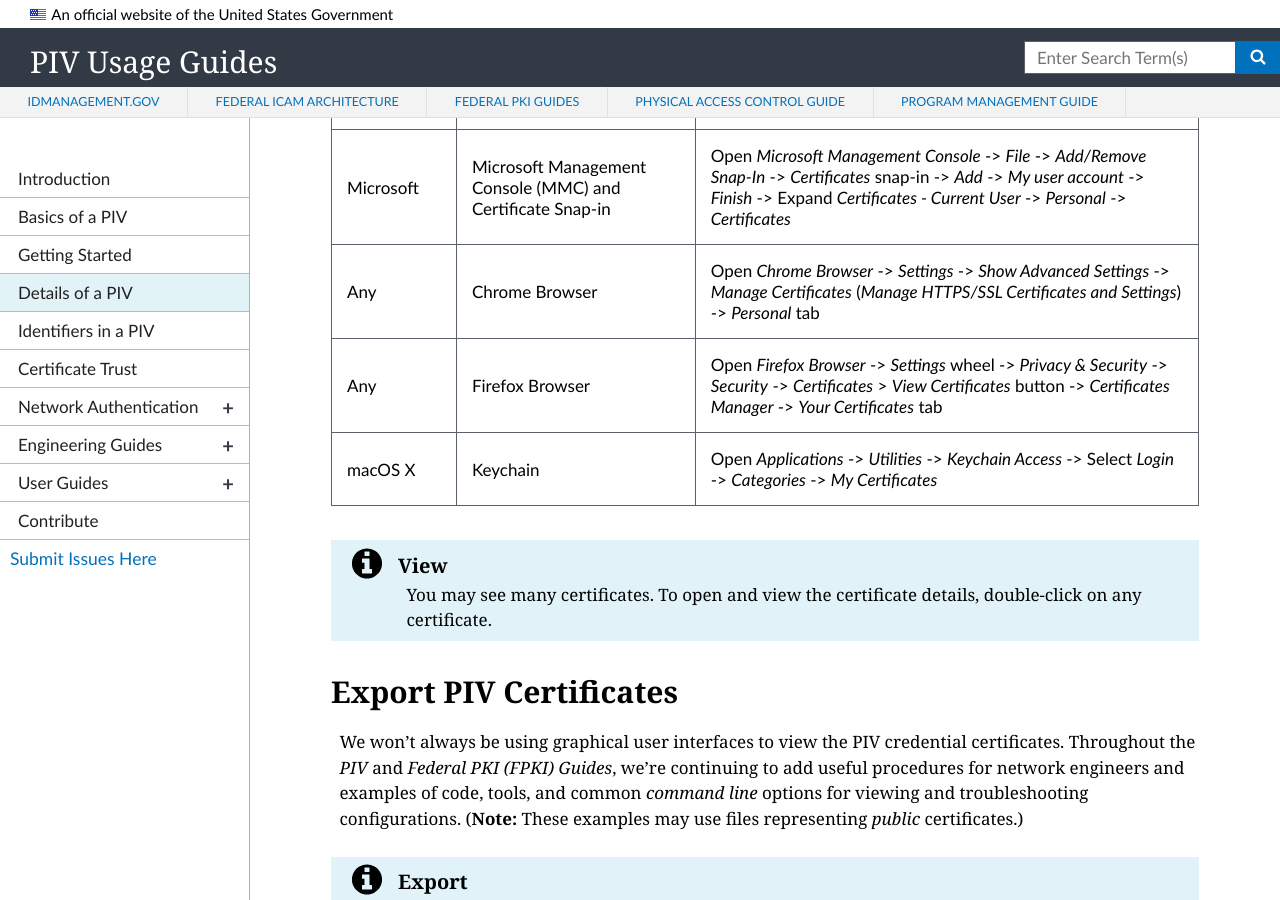
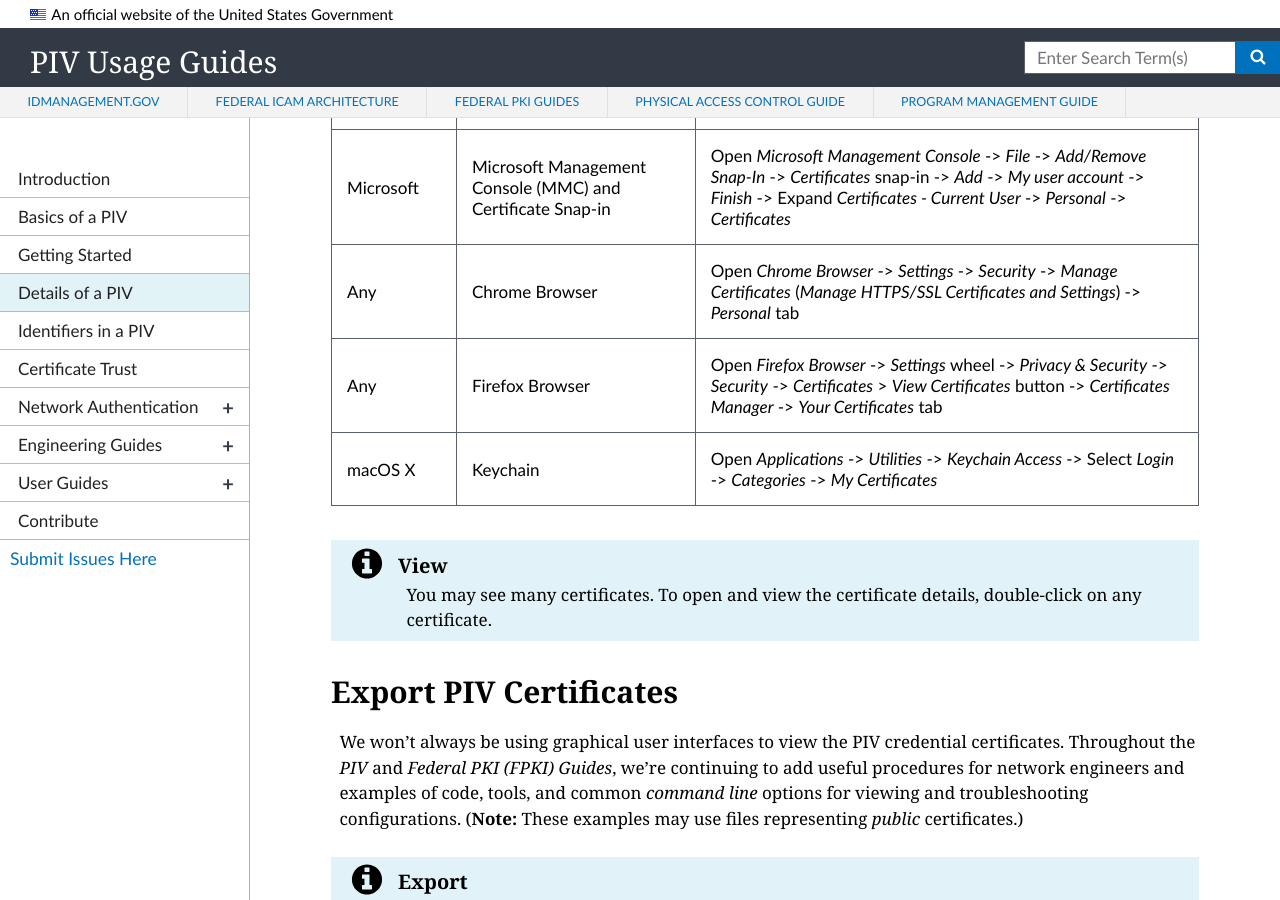
Before and after one commit to GSA/piv-guides, a Jekyll site: the page built from pages/details.md, in a window 1280 px wide and 900 px high, scrolled down 787 px. Built offline with Jekyll 4.4.1, drawn with Linux system fonts in a browser that asks for light colours; nearby versions of some CDN libraries; library files that are not in the unit come from our copies; a script that is not in the unit is left out.

Commit message:
Update details.md

```diff
--- a/pages/details.md
+++ b/pages/details.md
@@ -22,7 +22,7 @@
 | -------------             |----|----|
 | Microsoft   | Internet Explorer  | Open _Internet Explorer Browser_ -> _Tools_ wheel or Alt+X) -> _Internet Options_ -> _Content_ tab -> _Certificates_ button -> _Personal_ tab  |
 | Microsoft       | Microsoft Management Console (MMC) and Certificate Snap-in  |  Open _Microsoft Management Console_ -> _File_ -> _Add/Remove Snap-In_ -> _Certificates_ snap-in -> _Add_ -> _My user account_ -> _Finish_ -> Expand _Certificates - Current User_ -> _Personal_ -> _Certificates_   |
-| Any   | Chrome Browser  | Open _Chrome Browser_ -> _Settings_ -> _Show Advanced Settings_ -> _Manage Certificates_ (_Manage HTTPS/SSL Certificates and Settings_)  -> _Personal_ tab  |
+| Any   | Chrome Browser  | Open _Chrome Browser_ -> _Settings_ ->  _Security_ -> _Manage Certificates_ (_Manage HTTPS/SSL Certificates and Settings_)  -> _Personal_ tab  |
 | Any   | Firefox Browser  | Open _Firefox Browser_ -> _Settings_ wheel -> _Privacy & Security_ -> _Security_ -> _Certificates_ > _View Certificates_ button -> _Certificates Manager_ -> _Your Certificates_ tab
 | macOS X   | Keychain  | Open _Applications_ -> _Utilities_ -> _Keychain Access_ -> Select _Login_ -> _Categories_ -> _My Certificates_  |
 
```
